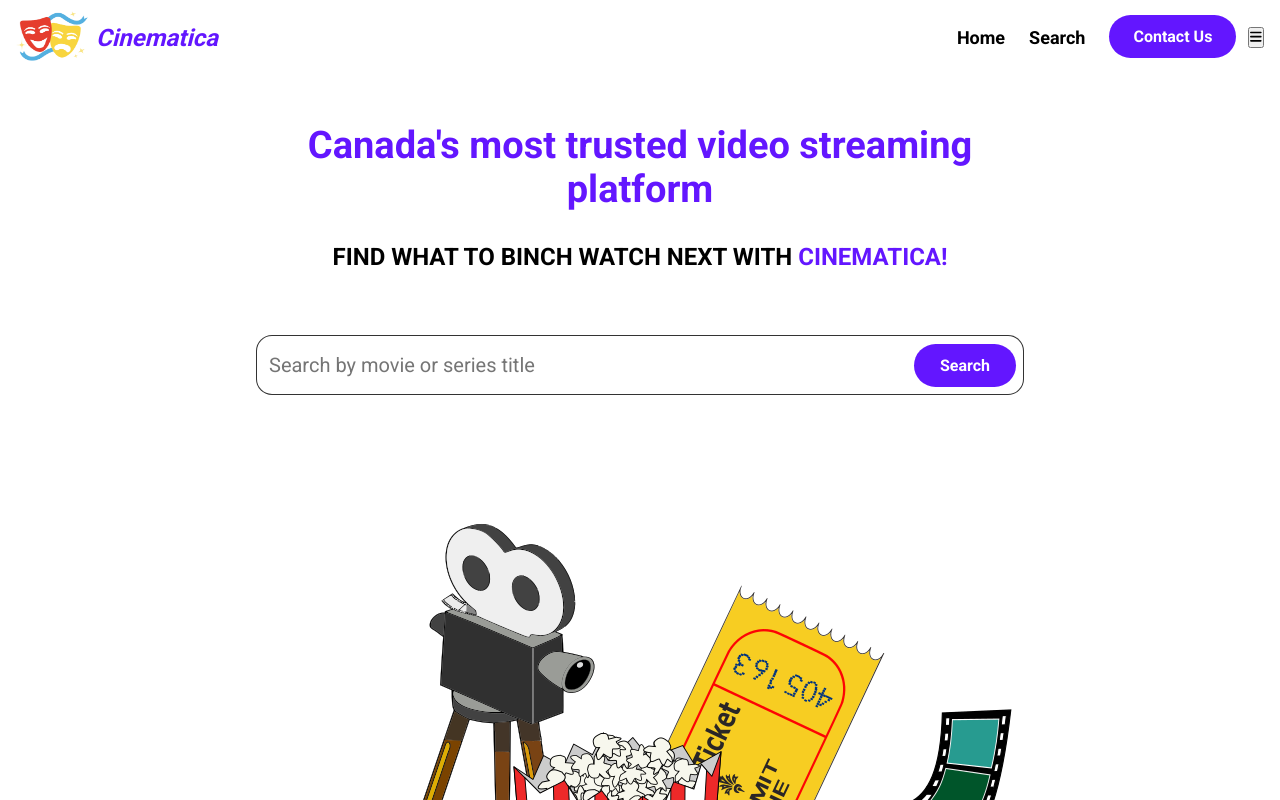
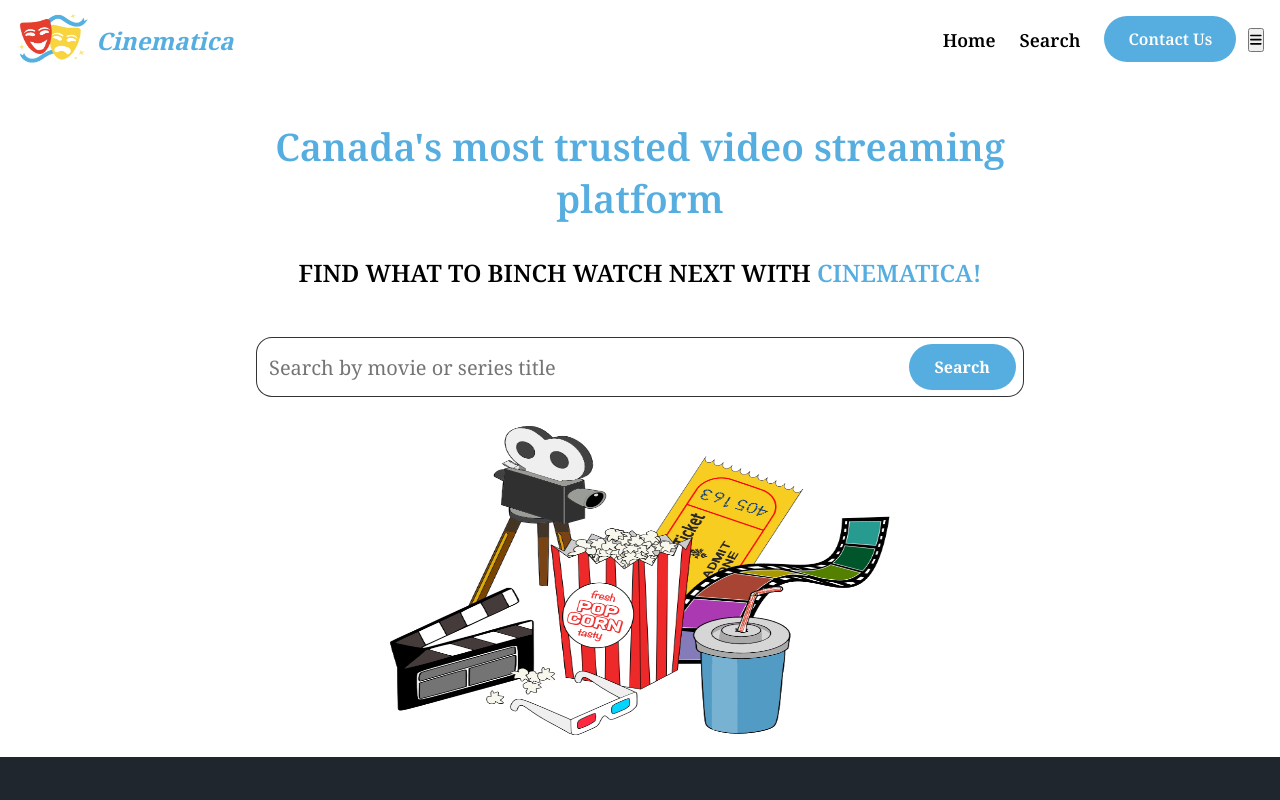
Before and after one commit to fnalviar/Cinematica-React, a React (Create React App) app: page / in a window 1280 px wide. Shown: the top 800 px of the page. Built offline with nearby package versions, Linux system fonts and the light colour scheme.

Commit message:
added the styling to landing

```diff
--- a/src/components/Landing.jsx
+++ b/src/components/Landing.jsx
@@ -12,14 +12,18 @@ const Landing = () => {
           </h1>
           <h2 className="header__subtitle">
             FIND WHAT TO BINCH WATCH NEXT WITH
-            <span className="purple"> CINEMATICA!</span>
+            <span className="blue"> CINEMATICA!</span>
           </h2>
         </div>
         <SearchMovie />
-        <figure className="landing__image__container">
-          <img src={landingMovieImage} alt="Landing Movie Image" />
-        </figure>
       </div>
+      <figure className="landing__image__container">
+        <img
+          src={landingMovieImage}
+          alt="Landing Movie Image"
+          className="landing__image"
+        />
+      </figure>
     </div>
   );
 };
--- a/src/components/Nav.jsx
+++ b/src/components/Nav.jsx
@@ -15,7 +15,7 @@ const Nav = () => {
   }
 
   return (
-    <div className="landing">
+    <div id="nav">
       <nav>
         <figure className="logo__container">
           <Link to="/">
--- a/src/index.css
+++ b/src/index.css
@@ -1,10 +1,10 @@
-@import url("https://fonts.googleapis.com/css2?family=Roboto:wght@400;500;700&display=swap");
+@import url("https://fonts.googleapis.com/css2?family=Noto+Serif:wght@300;400;500;600;700;800&display=swap");
 
 * {
   padding: 0;
   margin: 0;
   box-sizing: border-box;
-  font-family: "Roboto", sans-serif;
+  font-family: "Noto Serif", serif;
 }
 
 html {
@@ -42,7 +42,7 @@ button {
     GENERAL
 */
 
-.landing,
+#nav,
 #main,
 #search__result,
 .movie__body {
@@ -54,8 +54,8 @@ button {
   color: white;
 }
 
-.purple {
-  color: #6316ff;
+.blue {
+  color: #55aedf;
 }
 
 .btn {
@@ -92,7 +92,7 @@ nav {
   justify-content: space-between;
   align-items: center;
   width: 100%;
-  height: 75px;
+  height: 10vh;
   border: none;
 }
 
@@ -112,7 +112,7 @@ nav {
 }
 
 .company-name {
-  color: #6316ff;
+  color: #55aedf;
   font-style: italic;
 }
 
@@ -131,7 +131,7 @@ nav {
   height: 2px;
   bottom: 0;
   left: 0;
-  background-color: #6316ff;
+  background-color: #55aedf;
   transform-origin: bottom right;
   transition: transform 0.25s ease-out;
 }
@@ -151,7 +151,7 @@ nav {
 
 .nav__link--primary {
   font-size: 16px;
-  background-color: #6316ff;
+  background-color: #55aedf;
   color: #fff;
   margin: 0 auto;
   padding: 12px 24px;
@@ -163,7 +163,7 @@ nav {
   background-color: transparent;
   font-size: 32px;
   border: none;
-  color: #6316ff;
+  color: #55aedf;
   display: none;
 }
 
@@ -211,7 +211,7 @@ nav {
 }
 
 .menu__link {
-  color: #6316ff;
+  color: #55aedf;
   font-size: 32px;
 }
 
@@ -220,7 +220,7 @@ nav {
   top: 10px;
   right: 20px;
   padding: 8px;
-  color: #6316ff;
+  color: #55aedf;
 }
 
 /*
@@ -228,9 +228,11 @@ nav {
 */
 
 #main {
-  padding: 16px;
   display: flex;
   flex-direction: column;
+  align-items: center;
+  max-height: calc(100vh - 10vh);
+  padding: 16px;
 }
 
 .header__container {
@@ -248,12 +250,12 @@ nav {
 
 .header__description {
   text-align: center;
-  padding: 32px 16px;
+  padding: 24px 16px;
 }
 
 .header__title {
   margin-bottom: 32px;
-  color: #6316ff;
+  color: #55aedf;
   font-size: 38px;
   font-weight: 600;
   animation: fade-up 650ms 200ms backwards;
@@ -262,6 +264,18 @@ nav {
 .header__subtitle {
   font-weight: 600;
   animation: fade-up 650ms 400ms backwards;
+}
+
+.landing__image__container {
+  display: flex;
+  justify-content: center;
+  height: 40vh;
+  width: 40vw;
+}
+
+.landing__image {
+  height: 100%;
+  width: 100%;
 }
 
 @keyframes fade-up {
@@ -278,7 +292,7 @@ nav {
 .search__bar__container {
   display: flex;
   justify-content: center;
-  padding: 32px 16px;
+  padding: 24px 16px;
   margin: 0 auto;
 }
 
@@ -305,12 +319,12 @@ nav {
   margin-right: 8px;
   padding: 12px 26px;
   font-size: 16px;
-  background-color: #6316ff;
+  background-color: #55aedf;
   color: #fff;
 }
 
 .btn:hover {
-  background-color: #733ddd;
+  background-color: #55aedf;
 }
 
 .btn:active {
@@ -458,8 +472,8 @@ nav {
 }
 
 .form__submit {
-  background-color: #6316ff;
-  border: 2px solid #6316ff;
+  background-color: #55aedf;
+  border: 2px solid #55aedf;
   border-radius: 9999px;
   color: #fff;
   font-weight: 500;
@@ -471,12 +485,12 @@ nav {
 }
 
 .form__submit:hover {
-  background-color: #733ddd;
+  background-color: #55aedf;
 }
 
 .form__submit:active {
-  border-color: #6316ff;
-  color: #6316ff;
+  border-color: #55aedf;
+  color: #55aedf;
 }
 
 .modal__overlay {
--- a/src/pages/Home.jsx
+++ b/src/pages/Home.jsx
@@ -1,7 +1,6 @@
 import React from "react";
 import Footer from "../components/Footer";
 import Landing from "../components/Landing";
-import Movies from "../components/Movies";
 const Home = () => {
   return (
     <>
```
Also changed, not shown: src/assets/landing_movies.png.
